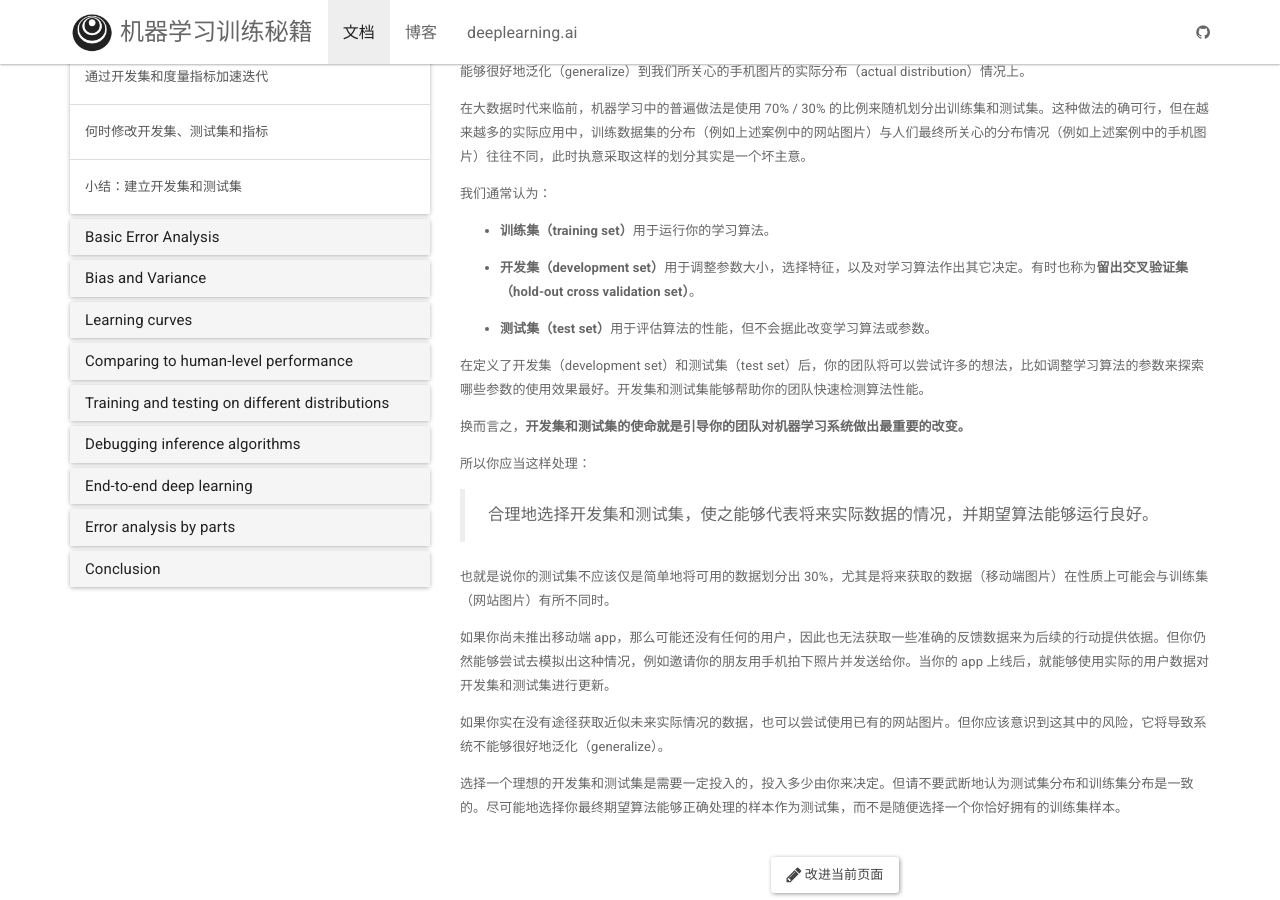
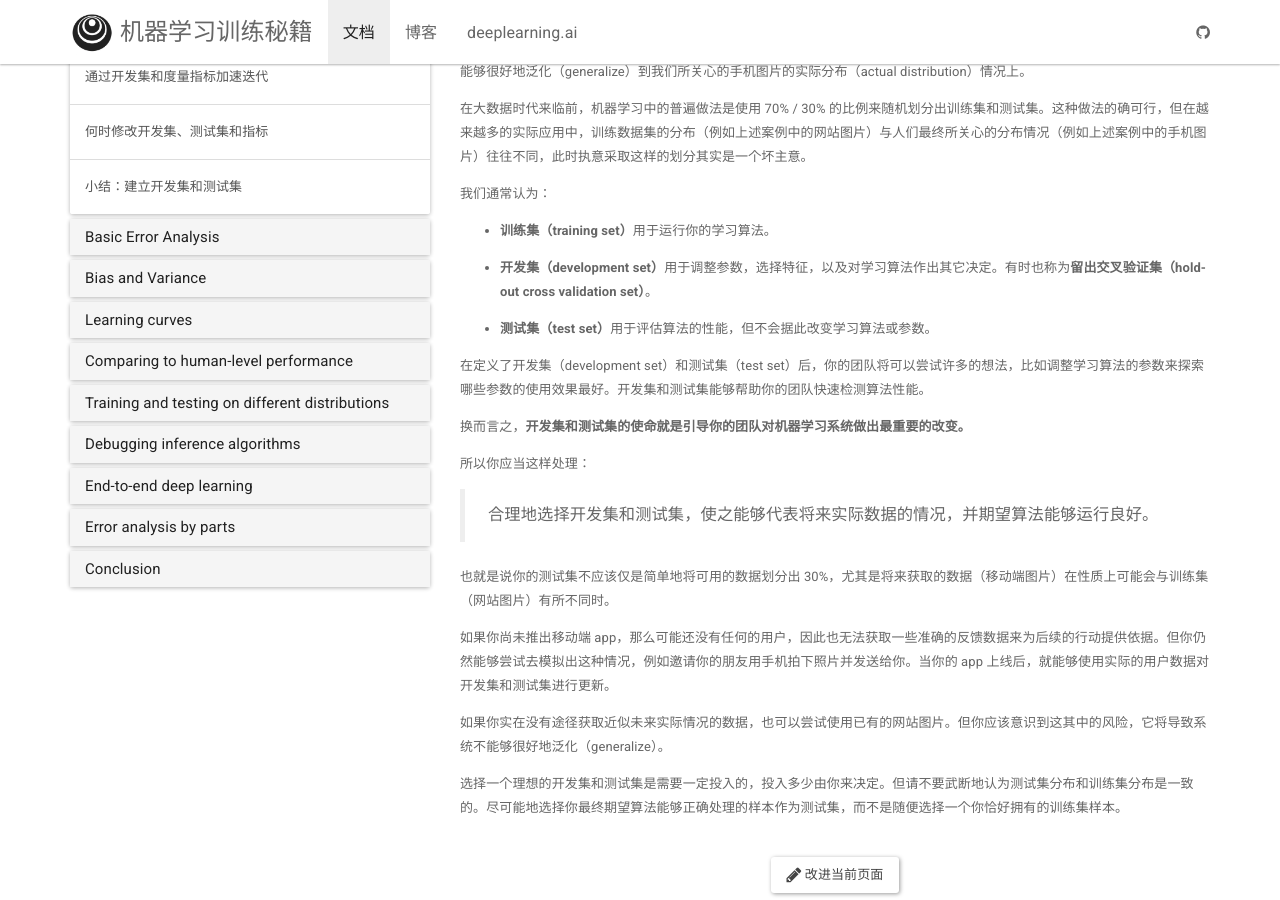
Before and after one commit to deeplearning-ai/machine-learning-yearning-cn, a Jekyll site: the page built from _docs/Setting up development and test sets/ch05.md, in a window 1280 px wide and 900 px high, scrolled down 391 px. Built offline with Jekyll 4.4.1, drawn with Linux system fonts in a browser that asks for light colours; nearby versions of some CDN libraries.

Commit message:
Update ch05.md

```diff
--- a/_docs/Setting up development and test sets/ch05.md
+++ b/_docs/Setting up development and test sets/ch05.md
@@ -19,7 +19,7 @@ permalink: /docs/ch05/
 
 - **训练集（training set）**用于运行你的学习算法。
 
-- **开发集（development set）**用于调整参数大小，选择特征，以及对学习算法作出其它决定。有时也称为**留出交叉验证集（hold-out cross validation set）**。
+- **开发集（development set）**用于调整参数，选择特征，以及对学习算法作出其它决定。有时也称为**留出交叉验证集（hold-out cross validation set）**。
 
 - **测试集（test set）**用于评估算法的性能，但不会据此改变学习算法或参数。
 
```
